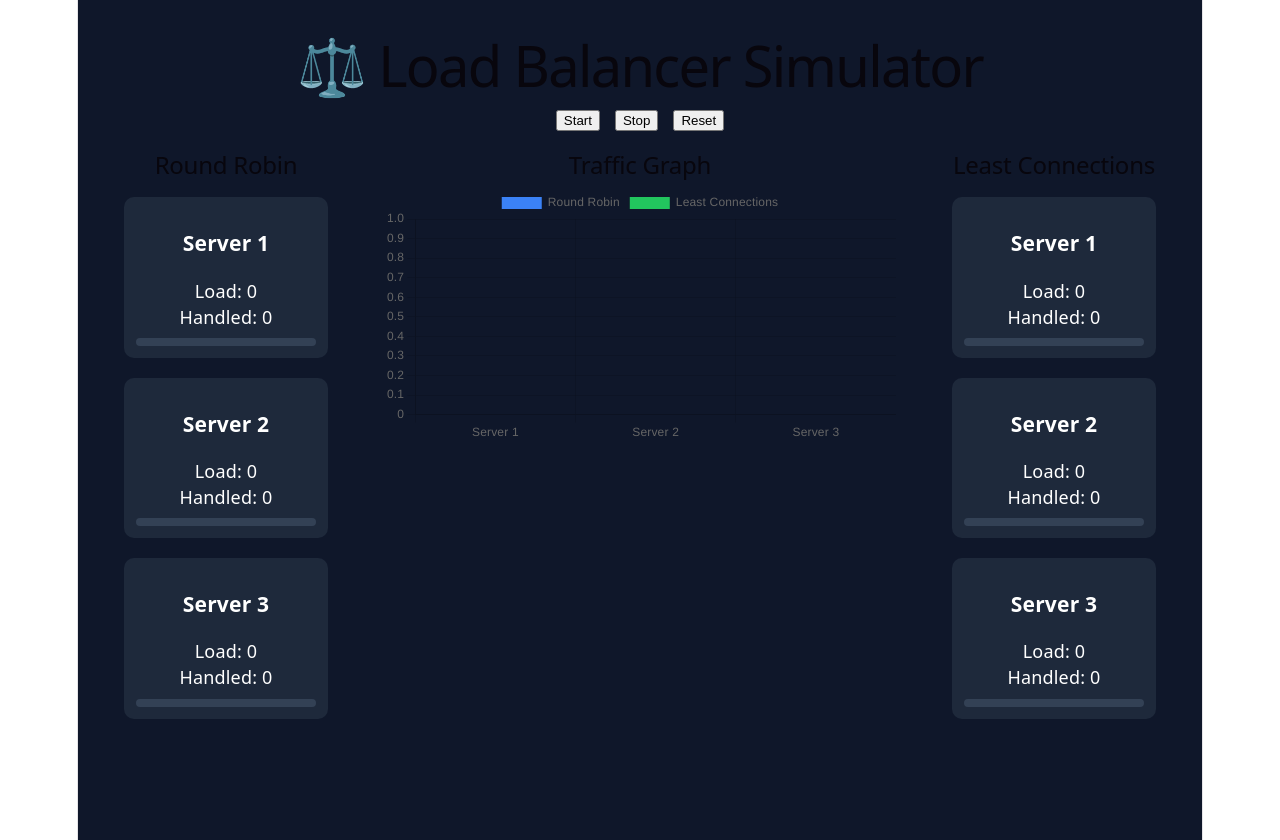
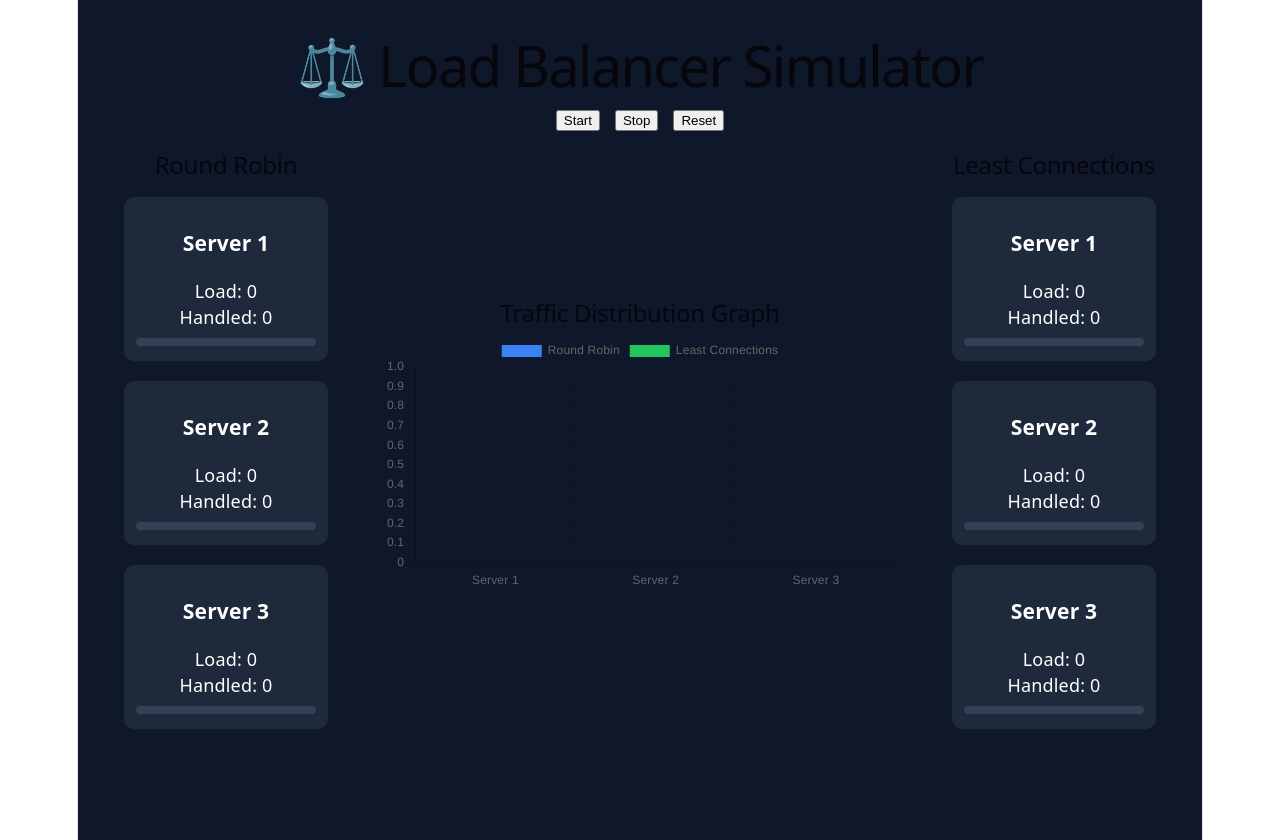
Before and after one commit to Krishna-7781/CIS-Hackathon, a React (Vite) app in the folder Load-Balancer-Simulator/: page / in a window 1280 px wide. Built offline with nearby package versions, Linux system fonts and the light colour scheme.

Commit message:
Update App.jsx

```diff
--- a/Load-Balancer-Simulator/src/App.jsx
+++ b/Load-Balancer-Simulator/src/App.jsx
@@ -31,11 +31,11 @@ export default function App() {
 
   const [rrServers, setRrServers] = useState(createServers());
   const [lcServers, setLcServers] = useState(createServers());
+  const [rrIndex, setRrIndex] = useState(0);
   const [running, setRunning] = useState(false);
 
   const scalingLock = useRef(false);
 
-  // ✅ FIXED: removed rrIndex dependency
   useEffect(() => {
     if (!running) return;
 
@@ -45,9 +45,9 @@ export default function App() {
     }, 1000);
 
     return () => clearInterval(interval);
-  }, [running]);
+  }, [running, rrIndex]);
 
-  // ✅ SAME LOGIC (unchanged)
+  // ✅ UPDATED SCALING LOGIC (STOP AFTER ALERT)
   const checkScaling = (servers, setServers) => {
     const allOverloaded = servers.every(
       (s) => s.load >= OVERLOAD_THRESHOLD
@@ -79,10 +79,13 @@ export default function App() {
       ]);
     } else if (servers.length === 4) {
       alert("🚨 All servers overloaded! Server creation limit exceeded.");
+
+      // ✅ IMPORTANT FIX
       setRunning(false);
     }
   };
 
+  // 🔥 ORIGINAL OVERLOAD LOGIC (UNCHANGED)
   const handleOverload = (setServers, index) => {
     setServers((prev) => {
       const updated = [...prev];
@@ -101,15 +104,32 @@ export default function App() {
       server.load = OVERLOAD_THRESHOLD;
 
       const receivers = updated.filter((s, i) => i !== index && s.active);
+      const redistribution = {};
 
       if (receivers.length && excess > 0) {
-        const share = Math.ceil(excess / receivers.length);
+        receivers.forEach((r) => {
+          const share = Math.ceil(excess / receivers.length);
 
-        receivers.forEach((r) => {
           r.load += share;
           r.handled += share;
+
+          redistribution[`S${r.id}`] =
+            (redistribution[`S${r.id}`] || 0) + share;
+
           r.message = `⬅ From S${server.id} (+${share})`;
         });
+      }
+
+      const msg = Object.entries(redistribution)
+        .map(([s, c]) => `${s}(${c})`)
+        .join(", ");
+
+      if (msg) {
+        server.liveSend = `📤 Sending to: ${msg}`;
+      } else if (excess > 0 && receivers.length === 0) {
+        server.liveSend = "⚠ No servers available";
+      } else {
+        server.liveSend = "✔ No redistribution needed";
       }
 
       const timer = setInterval(() => {
@@ -122,15 +142,17 @@ export default function App() {
           } else {
             clearInterval(timer);
 
-            arr[index] = {
-              ...s,
-              cooldown: 0,
-              active: true,
-              overloaded: false,
-              redistributing: false,
-              liveSend: "",
-              message: "",
-            };
+            s.cooldown = 0;
+            s.active = true;
+            s.overloaded = false;
+            s.redistributing = false;
+            s.liveSend = "";
+
+            if (!msg) {
+              s.message = "✔ Redistribution not required";
+            } else {
+              s.message = "";
+            }
           }
 
           return arr;
@@ -145,12 +167,14 @@ export default function App() {
     const requests = Math.floor(Math.random() * 2) + 1;
 
     for (let i = 0; i < requests; i++) {
-      // ✅ FIXED ROUND ROBIN (no rrIndex)
+      // ROUND ROBIN
       setRrServers((prev) => {
         let updated = [...prev];
+        let index = rrIndex;
 
-        let index = updated.findIndex((s) => s.active);
-        if (index === -1) index = 0;
+        while (!updated[index].active) {
+          index = (index + 1) % updated.length;
+        }
 
         updated[index].load++;
         updated[index].handled++;
@@ -164,7 +188,9 @@ export default function App() {
         return updated;
       });
 
-      // LEAST CONNECTIONS (unchanged)
+      setRrIndex((prev) => (prev + 1) % rrServers.length);
+
+      // LEAST CONNECTIONS
       setLcServers((prev) => {
         let updated = [...prev];
 
@@ -194,8 +220,7 @@ export default function App() {
       setServers((prev) =>
         prev.map((s) => ({
           ...s,
-          load:
-            s.load > 0 && Math.random() < 0.8 ? s.load - 1 : s.load,
+          load: s.load > 0 && Math.random() < 0.8 ? s.load - 1 : s.load,
         }))
       );
     };
@@ -212,8 +237,18 @@ export default function App() {
   };
 
   const ServerCard = ({ server }) => (
-    <div style={styles.card}>
+    <div
+      style={{
+        ...styles.card,
+        animation: server.overloaded
+          ? "pulseRed 1s infinite"
+          : server.redistributing
+          ? "pulseGreen 1s infinite"
+          : "none",
+      }}
+    >
       <h3>Server {server.id}</h3>
+
       <p>Load: {server.load}</p>
       <p>Handled: {server.handled}</p>
 
@@ -228,7 +263,17 @@ export default function App() {
       </div>
 
       {!server.active && <p>⏸ STOPPED ({server.cooldown}s)</p>}
-      {server.message && <p>{server.message}</p>}
+
+      {server.redistributing && (
+        <>
+          <p>🔁 Redistributing...</p>
+          <p>{server.liveSend}</p>
+        </>
+      )}
+
+      {!server.redistributing && server.message && (
+        <p>{server.message}</p>
+      )}
     </div>
   );
 
@@ -267,7 +312,7 @@ export default function App() {
         </div>
 
         <div style={styles.graphColumn}>
-          <h2>Traffic Graph</h2>
+          <h2>Traffic Distribution Graph</h2>
           <Bar data={chartData} />
         </div>
 
@@ -300,6 +345,7 @@ const styles = {
     display: "grid",
     gridTemplateColumns: "1fr 2fr 1fr",
     gap: "30px",
+    alignItems: "center",
   },
   column: {
     display: "flex",
@@ -315,6 +361,7 @@ const styles = {
     margin: "10px",
     borderRadius: "10px",
     width: "180px",
+    minHeight: "140px",
   },
   progressContainer: {
     background: "#334155",
```
